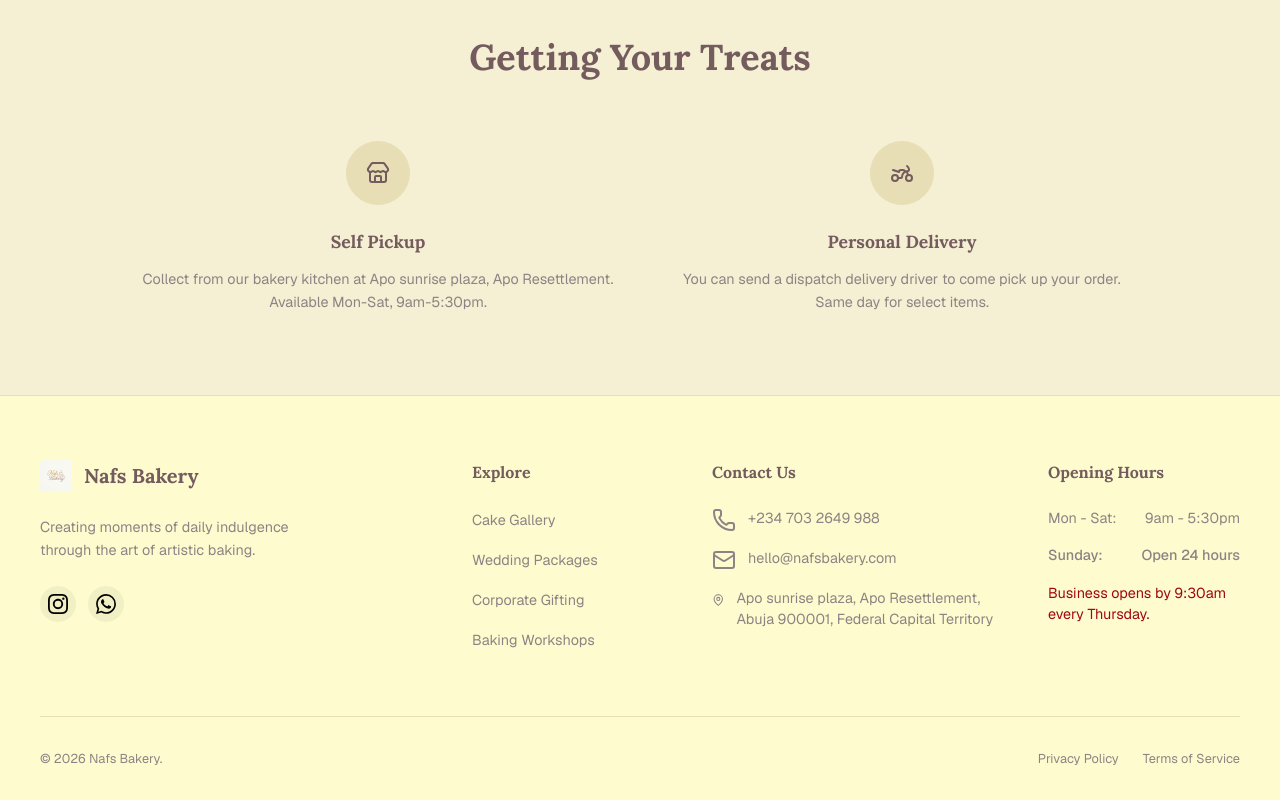
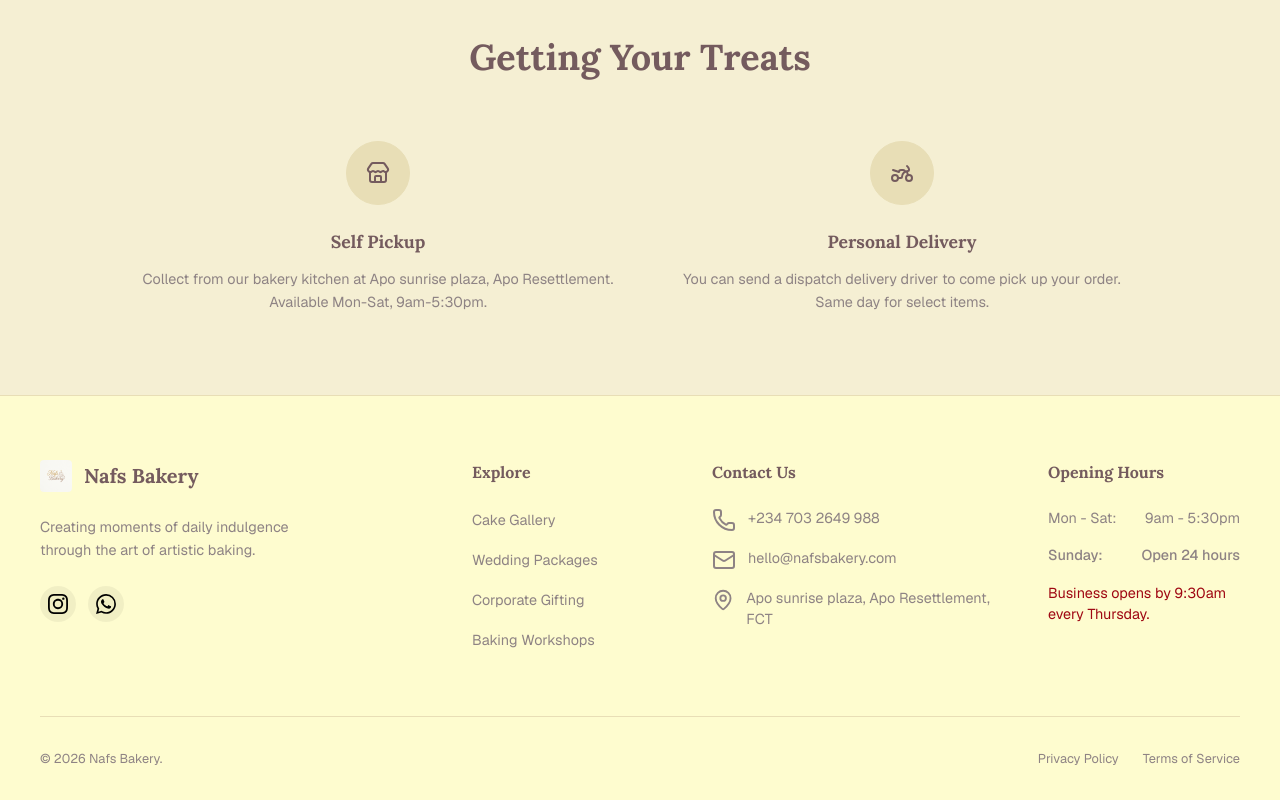
Before and after one commit to estherchinda/nafs-bakery, a Next.js app: page / in a window 1280 px wide. Shown: the part 4845-5645 px from the top of the page. Built offline with nearby package versions, Linux system fonts and the light colour scheme.

Commit message:
edited address

```diff
--- a/components/Footer.tsx
+++ b/components/Footer.tsx
@@ -96,7 +96,7 @@ export const Footer = () => {
               </li>
               <li className="flex items-start gap-3 text-muted text-[0.9rem]">
                 <MapPin />
-                <span>Apo sunrise plaza, Apo Resettlement, Abuja 900001, Federal Capital Territory</span>
+                <span>Apo sunrise plaza, Apo Resettlement, FCT</span>
               </li>
             </ul>
           </div>
```
